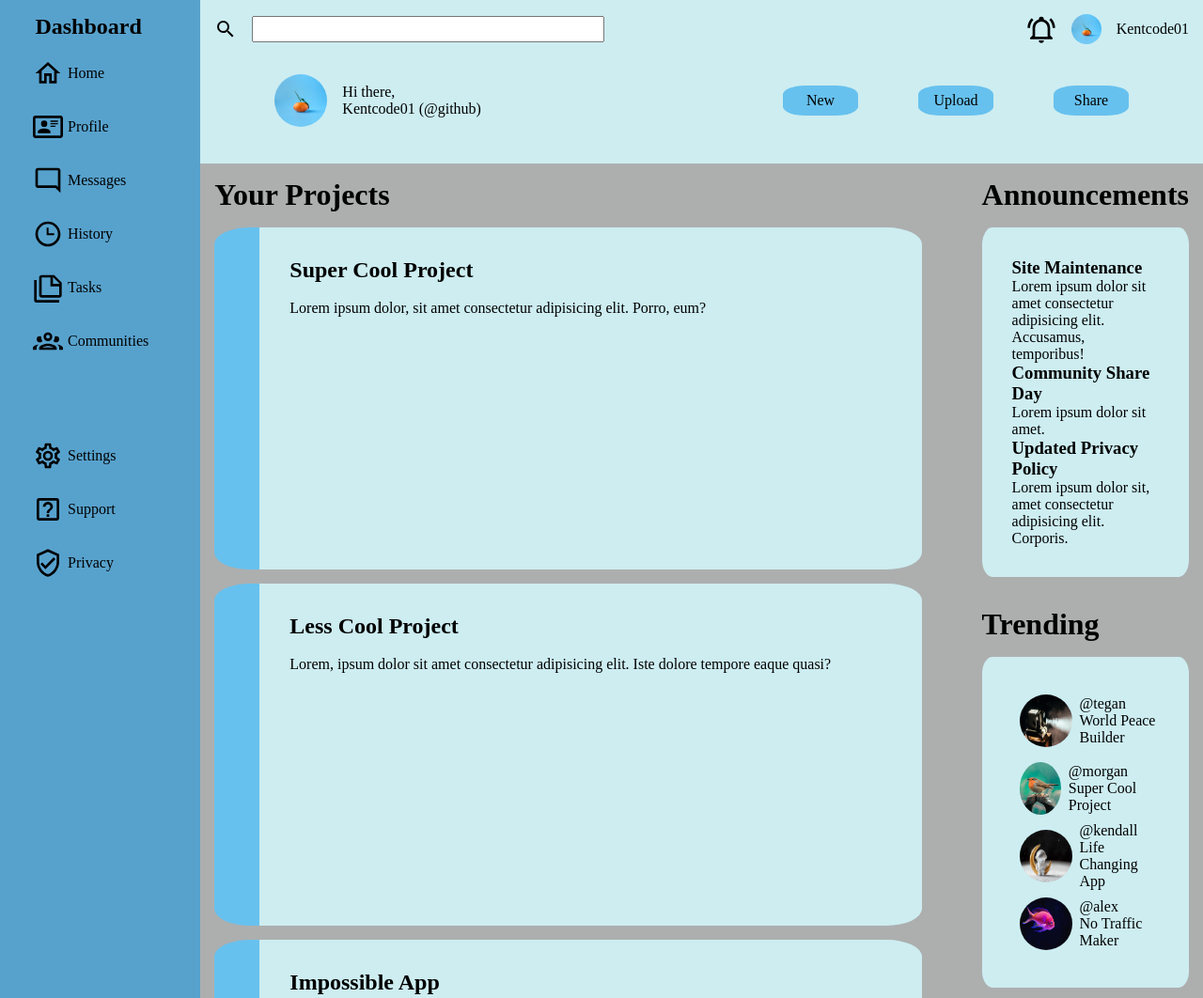
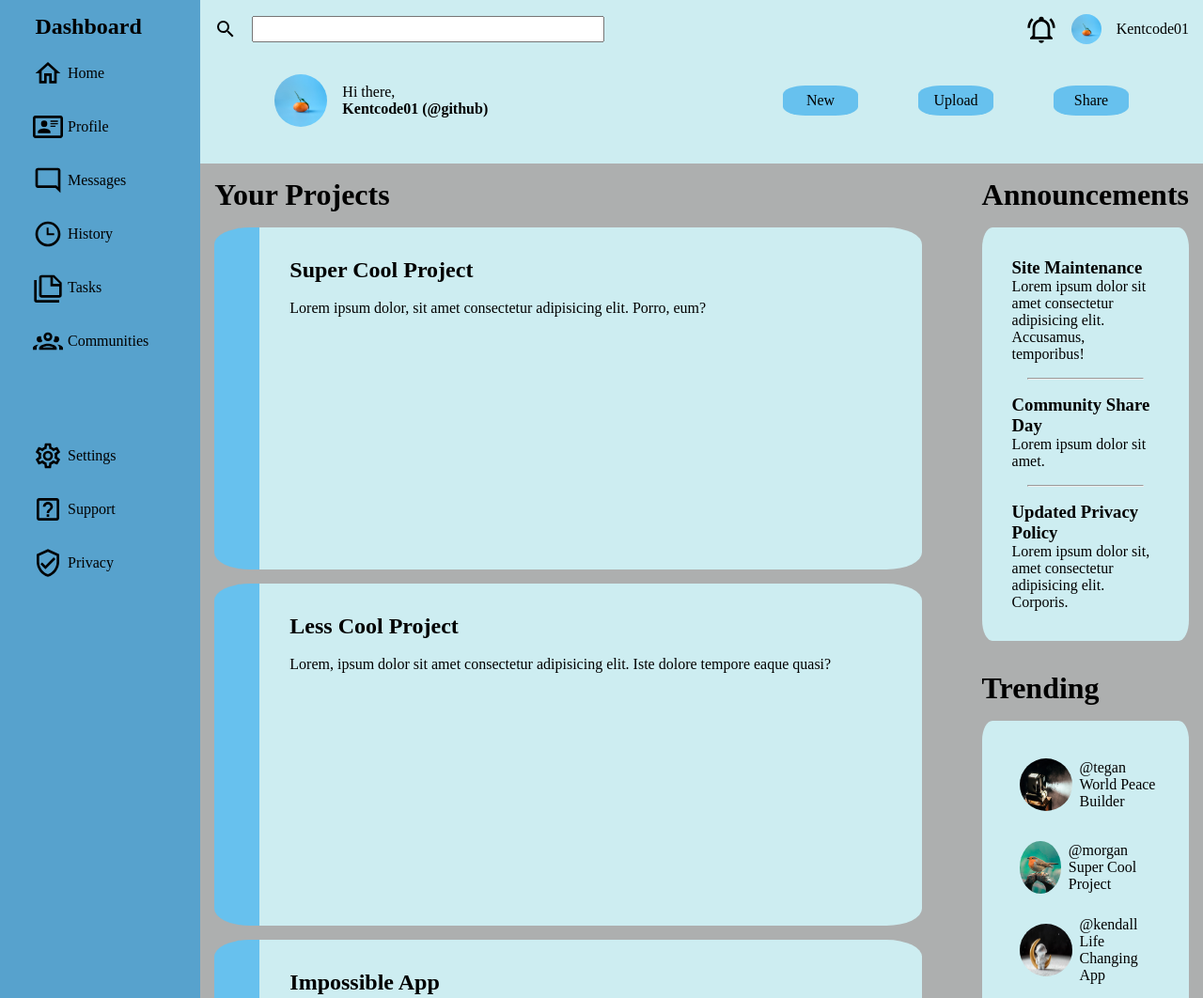
Before and after one commit to kentcode01/the-odin-project, a plain HTML site: page dashboard-project/index.html in a window 1280 px wide. Shown: the top 1062 px of the page at 94% size. Drawn offline with Linux system fonts and the light colour scheme.

Commit message:
Add hr element and adjust margins
Add line between list items in news-items class with parent class announcements.

```diff
--- a/dashboard-project/index.html
+++ b/dashboard-project/index.html
@@ -63,7 +63,8 @@
                 <div class="user-infos">
                     <div class="user-picture">
                         <img src="./images/avatars/orange.jpg" alt="image-of-orange"/>
-                        <p>Hi there, <br/>Kentcode01 (@github)</p>
+                        <p>Hi there, <br/><b>Kentcode01 (@github)</b></p>
+
                     </div>
 
                     <div class="nav">
@@ -130,8 +131,8 @@
                         <h1>Announcements</h1>
                         <div class="news-items">
                             <ul>
-                                <li><h3>Site Maintenance</h3><p>Lorem ipsum dolor sit amet consectetur adipisicing elit. Accusamus, temporibus!</p></li>
-                                <li><h3>Community Share Day</h3><p>Lorem ipsum dolor sit amet.</p></li>
+                                <li><h3>Site Maintenance</h3><p>Lorem ipsum dolor sit amet consectetur adipisicing elit. Accusamus, temporibus!</p><hr/></li>
+                                <li><h3>Community Share Day</h3><p>Lorem ipsum dolor sit amet.</p><hr/></li>
                                 <li><h3>Updated Privacy Policy</h3><p>Lorem ipsum dolor sit, amet consectetur adipisicing elit. Corporis.</p></li>
                             </ul>
                         </div>
--- a/dashboard-project/style.css
+++ b/dashboard-project/style.css
@@ -118,6 +118,7 @@
     display: flex;
     align-items: center;
     text-align: start;
+
 }
 
 
@@ -177,10 +178,14 @@
     border-radius: 5%;
 }
 
+.announcements hr {
+    margin: 1rem;
+}
+
 .trending li {
     display: flex;
     align-items: center;
-
+    margin-bottom: 1rem;
 }
 
 .news-items img {
```
